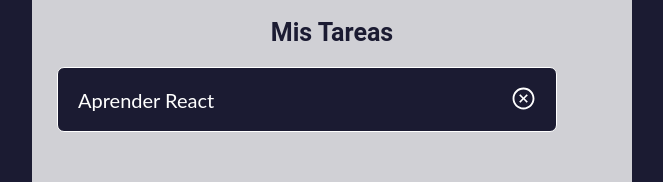
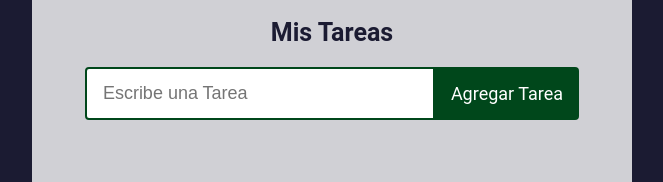
Before and after one commit to vmarialuzm/react-aplicacion-de-tareas, a React (Create React App) app: page / in a window 1280 px wide. Shown: the part 207-389 px from the top of the page, without its empty margins (308-971 px from the left). Built offline with nearby package versions, Linux system fonts and the light colour scheme.

Commit message:
componente formulario

```diff
--- a/src/App.js
+++ b/src/App.js
@@ -1,6 +1,6 @@
 import './App.css';
 import freeCodeCampLogo from './imagenes/freecodecamp-logo.png';
-import Tarea from './componentes/Tarea';
+import TareaFormulario from './componentes/Formulario';
 
 function App() {
   return (
@@ -12,7 +12,7 @@
       </div>
       <div className='tareas-lista-principal'>
         <h1>Mis Tareas</h1>
-        <Tarea texto='Aprender React'/>
+        <TareaFormulario />
       </div>
     </div>
   );
--- /dev/null
+++ b/src/componentes/Formulario.js
@@ -0,0 +1,20 @@
+import React from 'react'
+import '../hojas-de-estilo/TareaFormulario.css'
+
+function TareaFormulario(props) {
+    return (
+      <form className='tarea-formulario'>
+        <input
+          className='tarea-input'
+          type='text'
+          placeholder='Escribe una Tarea'
+          name='texto'
+        />
+        <button className='tarea-boton'>
+          Agregar Tarea
+        </button>
+      </form>
+    );
+}
+
+export default TareaFormulario;
--- a/src/componentes/Tarea.js
+++ b/src/componentes/Tarea.js
@@ -2,9 +2,9 @@
 import '../hojas-de-estilo/Tarea.css'
 import { AiOutlineCloseCircle } from "react-icons/ai";
 
-function Tarea({ texto }) {
+function Tarea({ texto, completada }) {
   return (
-    <div className='tarea-contenedor'>
+    <div className={completada ? 'tarea-contenedor completada' : 'tarea-contenedor'}>
       <div className='tarea-texto'>
         {texto}
       </div>
--- a/src/hojas-de-estilo/Tarea.css
+++ b/src/hojas-de-estilo/Tarea.css
@@ -30,3 +30,10 @@
   height: 25px;
   margin: 5px;
 }
+
+/* Tarea Completada */
+
+.tarea-contenedor.completada {
+  background-color: #5a01a7;
+  text-decoration: line-through;
+}
--- /dev/null
+++ b/src/hojas-de-estilo/TareaFormulario.css
@@ -0,0 +1,35 @@
+/* Estructura Principal */
+
+.tarea-formulario {
+    display: flex;
+    flex-wrap: wrap;
+    align-items: center;
+    justify-content: center;
+}
+
+/* Campo de texto */
+
+.tarea-input {
+    width: 350px;
+    font-size: 18px;
+    background-color: white;
+    padding: 14px 32px 14px 16px;
+    border-radius: 4px 0 0 4px;
+    border: 2px solid #00471b;
+    outline: none;
+}
+
+/* Boton agregar tarea */
+
+.tarea-boton {
+    padding: 16px;
+    font-size: 18px;
+    font-family: Roboto, sans-serif;
+    border: none;
+    border-radius: 0 4px 4px 0;
+    cursor: pointer;
+    outline: none;
+    background-color: #00471b;
+    color: #fff;
+    text-transform: capitalize;
+}
```
Lines whose indentation alone changed are shown as unchanged.
